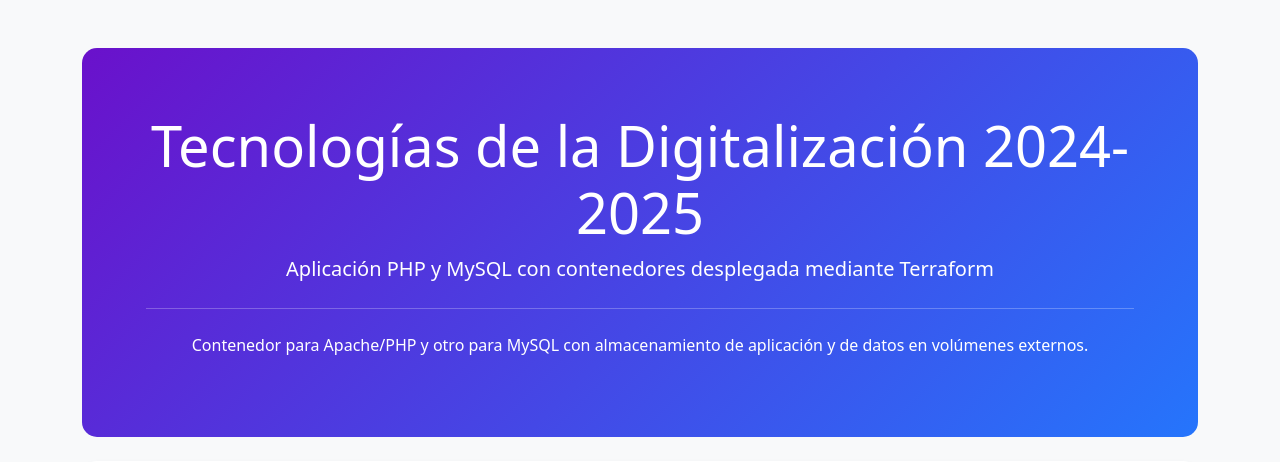
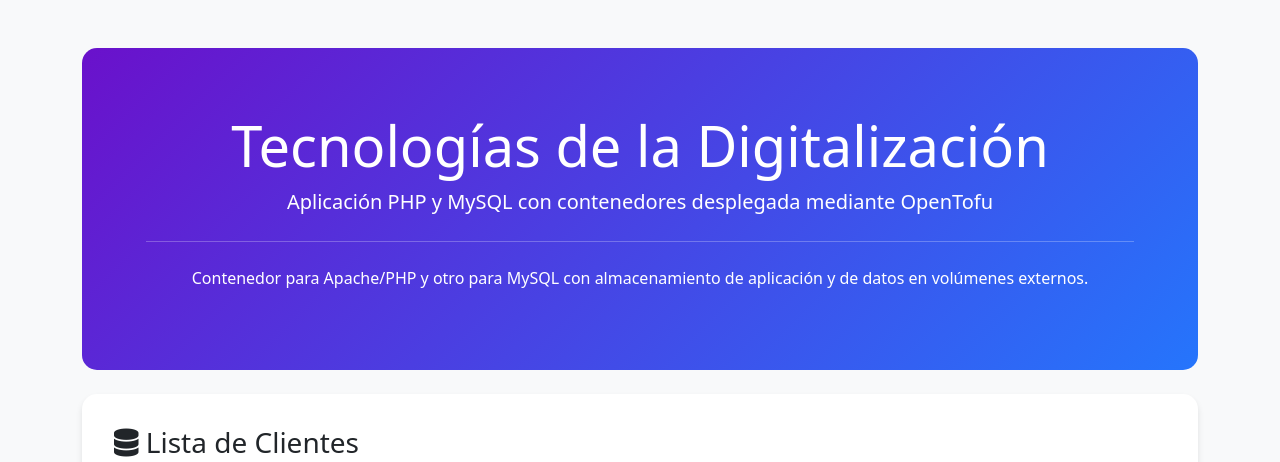
Before and after one commit to juanviz/docker_customer_catalog, a PHP site: page / in a window 1280 px wide. Shown: the top 462 px of the page. Run offline with PHP 8.4, Linux system fonts and the light colour scheme; data comes from the database, SQL or seed files in the repository; data that the repository does not hold is empty.

Commit message:
minor changes

```diff
--- a/html/index.php
+++ b/html/index.php
@@ -28,8 +28,8 @@
 <body>
   <div class="container mt-5">
     <div class="jumbotron">
-      <h1 class="display-4">Tecnologías de la Digitalización 2024-2025</h1>
-      <p class="lead">Aplicación PHP y MySQL con contenedores desplegada mediante Terraform</p>
+      <h1 class="display-4">Tecnologías de la Digitalización</h1>
+      <p class="lead">Aplicación PHP y MySQL con contenedores desplegada mediante OpenTofu</p>
       <hr class="my-4">
       <p>Contenedor para Apache/PHP y otro para MySQL con almacenamiento de aplicación y de datos en volúmenes externos.</p>
     </div>
```
